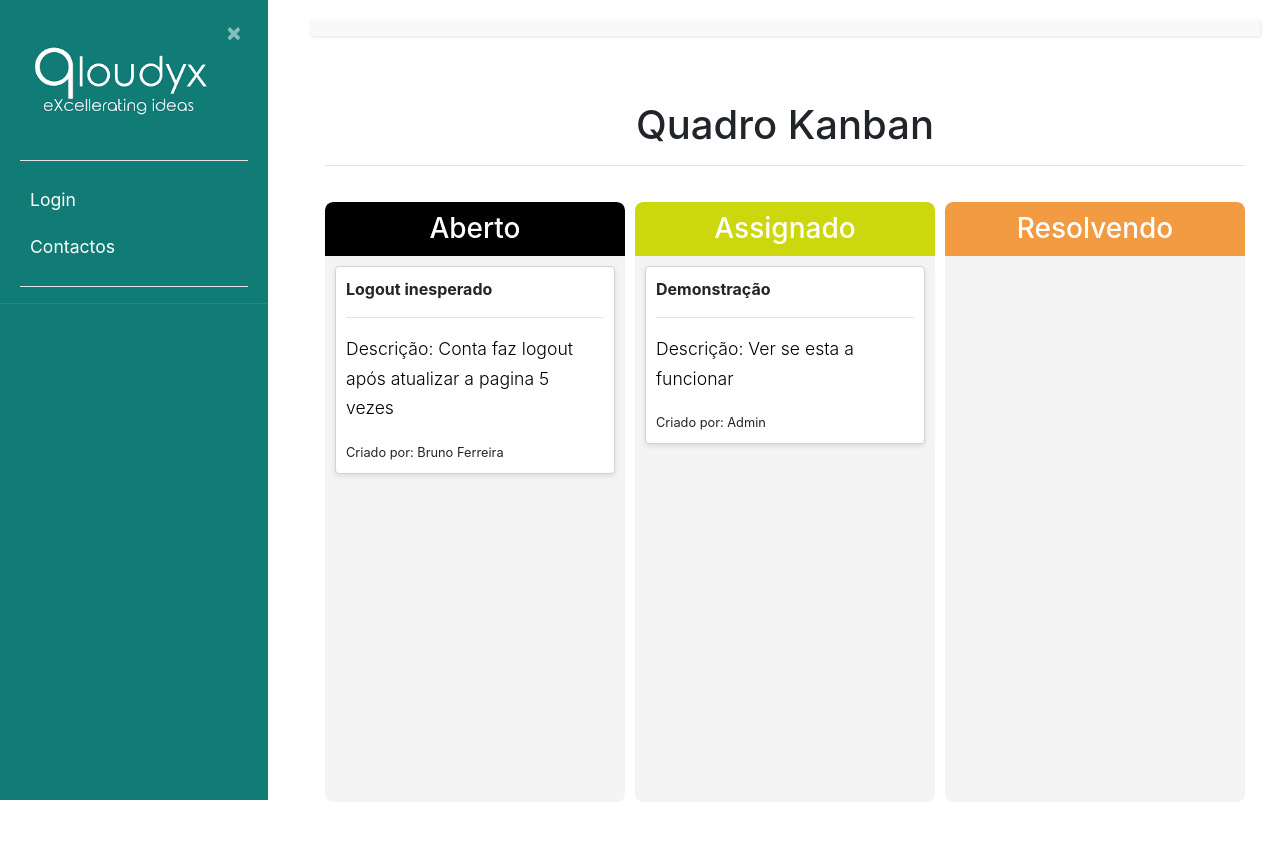
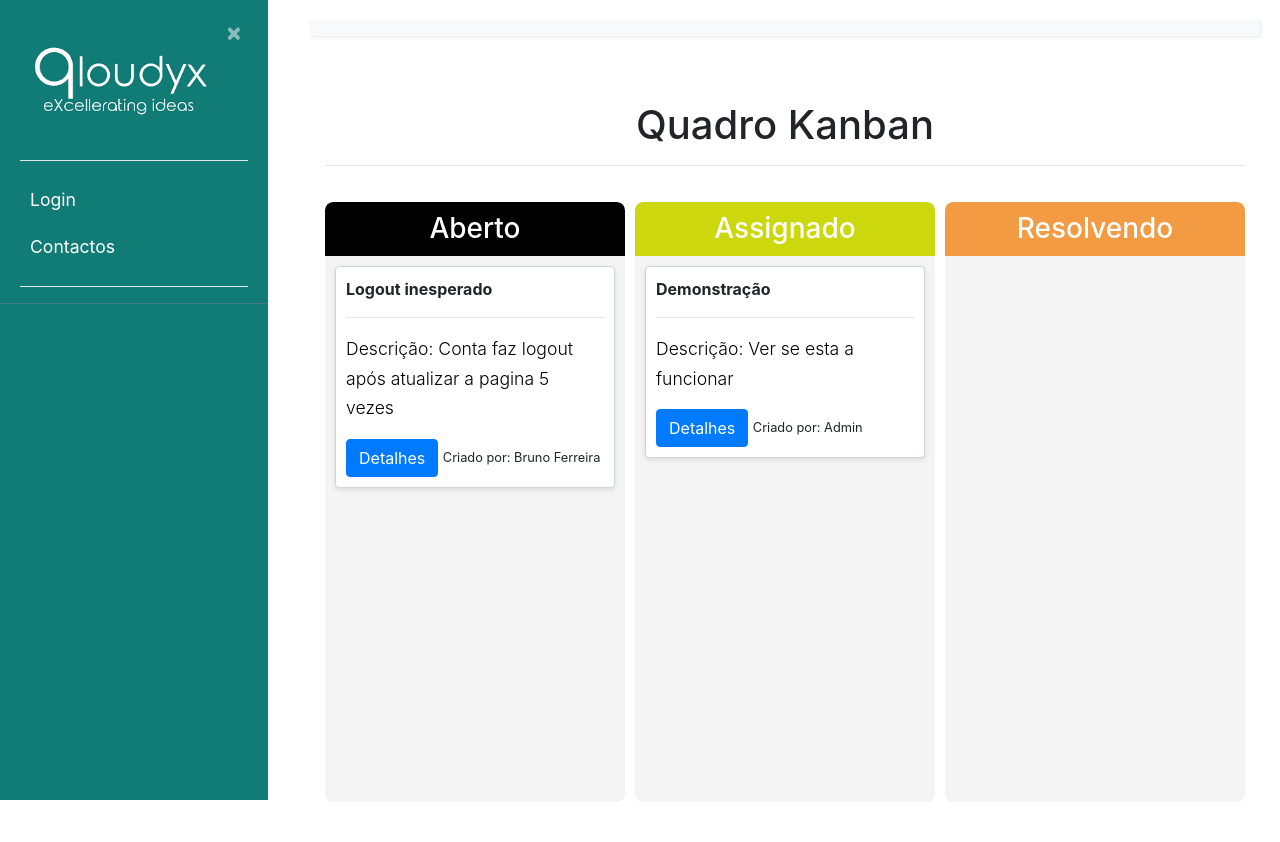
Before and after one commit to dev-qloudyx/QSupport, a Django app: page /kanban/ in a window 1280 px wide. Run offline with Django 4.2, Linux system fonts and the light colour scheme; data comes from the database, SQL or seed files in the repository; some libraries are stand-ins or nearby versions.

Commit message:
QSupport - Links

```diff
--- a/Qsupport/ticket/templates/ticket/listakanban.html
+++ b/Qsupport/ticket/templates/ticket/listakanban.html
@@ -68,6 +68,7 @@
                             <strong>{{ ticket.nome }}</strong>
                             <hr>
                             <p>Descrição: {{ ticket.descricao|truncatewords:10 }}</p>
+                            <button class="btn btn-primary"><a href="{% url 'detalheticket' ticket.uuid %}">Detalhes</a></button>
                             {% if ticket.resolucao %}
                                 <hr>
                                 <p>Resolução: {{ticket.resolucao}} </p>
```
